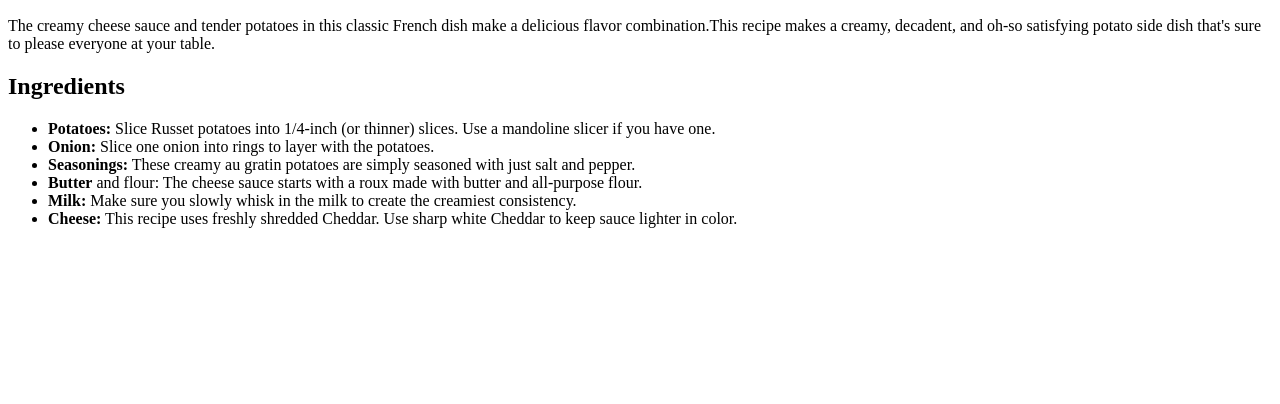
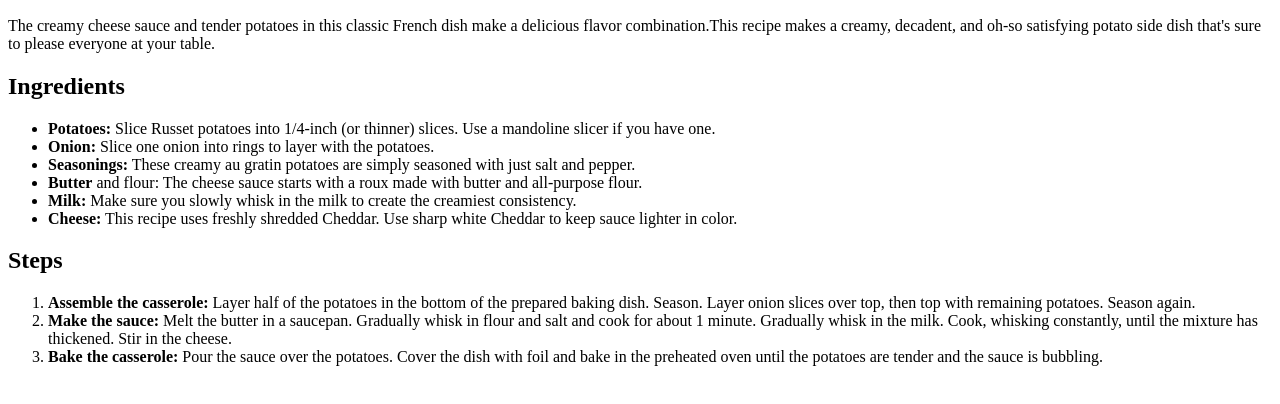
Before and after one commit to miiywma/odin-recipes, a plain HTML site: page recipes/creamy-au-gratin-potatoes.html in a window 1280 px wide. Shown: the part 182-586 px from the top of the page. Drawn offline with Linux system fonts and the light colour scheme.

Commit message:
Update potato recipe with steps

```diff
--- a/recipes/creamy-au-gratin-potatoes.html
+++ b/recipes/creamy-au-gratin-potatoes.html
@@ -10,8 +10,10 @@
     <h1>Creamy au Gratin Potatoes</h1>
     <a href="../index.html">Home</a>
     <p><img src="../images/creamy-au-gratin-potatoes" alt="creamy-au-gratin-potatoes" width="480" height="350"></p>
+
     <h2>Description</h2>
         <p>The creamy cheese sauce and tender potatoes in this classic French dish make a delicious flavor combination.This recipe makes a creamy, decadent, and oh-so satisfying potato side dish that's sure to please everyone at your table.</p>
+
     <h2>Ingredients</h2>
         <ul>
             <li><strong>Potatoes:</strong> Slice Russet potatoes into 1/4-inch (or thinner) slices. Use a mandoline slicer if you have one.</li>
@@ -20,6 +22,13 @@
             <li><strong>Butter</strong> and <strong></strong>flour:</strong> The cheese sauce starts with a roux made with butter and all-purpose flour.</li>
             <li><strong>Milk:</strong> Make sure you slowly whisk in the milk to create the creamiest consistency.</li>
             <li><strong>Cheese:</strong> This recipe uses freshly shredded Cheddar. Use sharp white Cheddar to keep sauce lighter in color.</li>
+        </ul>
 
+    <h2>Steps</h2>
+        <ol>
+            <li><strong>Assemble the casserole:</strong> Layer half of the potatoes in the bottom of the prepared baking dish. Season. Layer onion slices over top, then top with remaining potatoes. Season again.</li>
+            <li><strong>Make the sauce:</strong> Melt the butter in a saucepan. Gradually whisk in flour and salt and cook for about 1 minute. Gradually whisk in the milk. Cook, whisking constantly, until the mixture has thickened. Stir in the cheese.</li>
+            <li><strong>Bake the casserole:</strong> Pour the sauce over the potatoes. Cover the dish with foil and bake in the preheated oven until the potatoes are tender and the sauce is bubbling.</li>
+        </ol>
 </body>
 </html>
```
